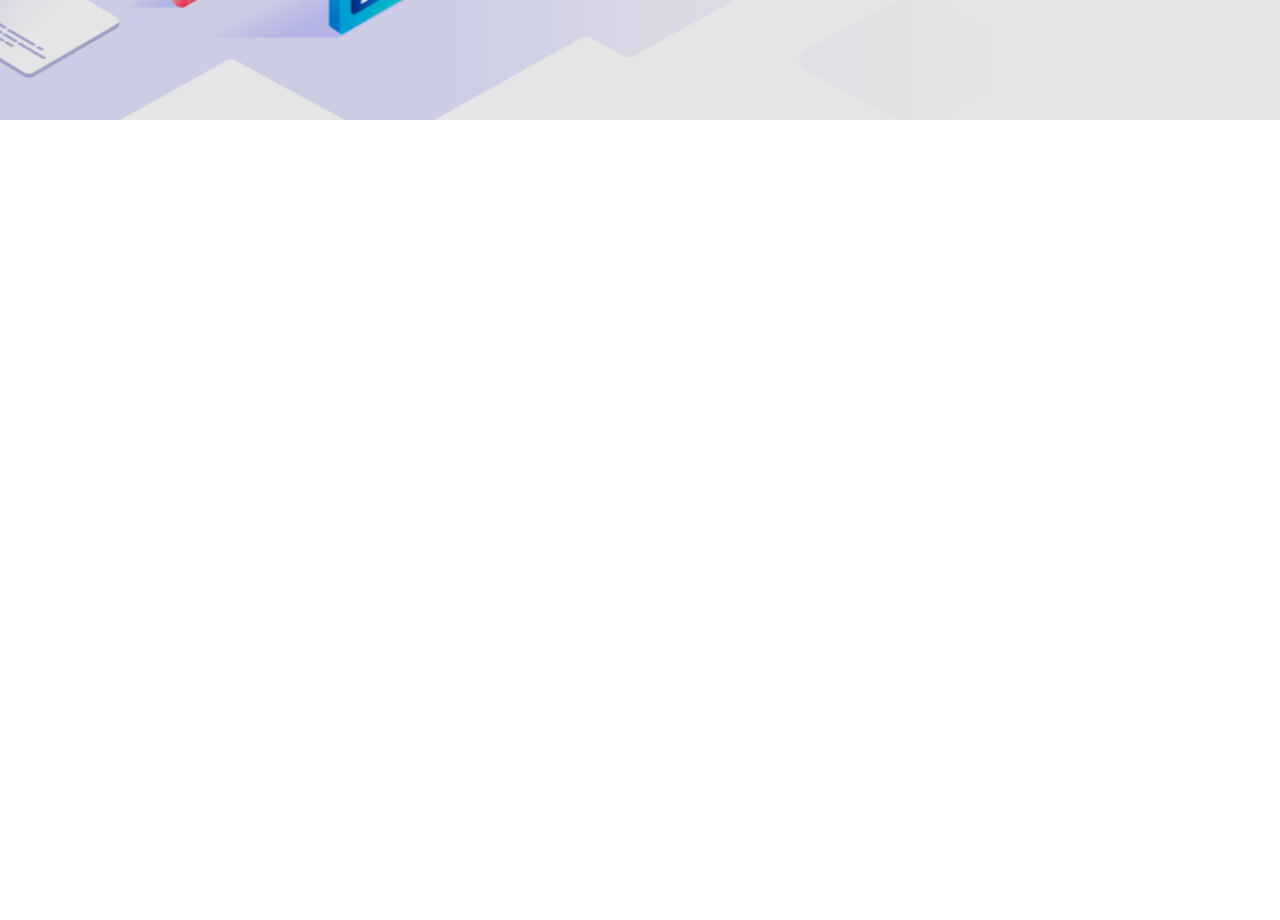
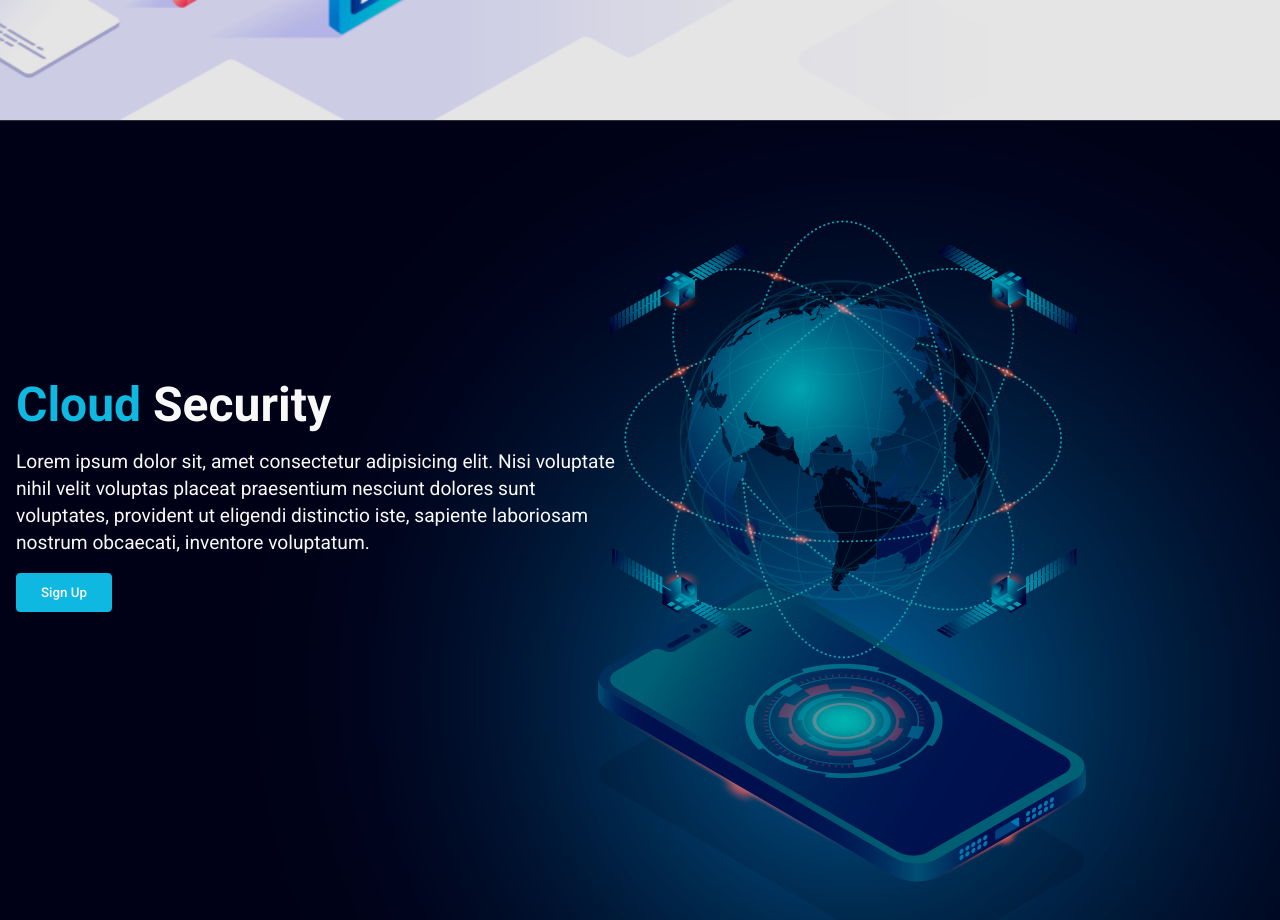
Before and after one commit to mittell/react-security-site, a React (Create React App) app: page / in a window 1280 px wide. Shown: the part 1480-2400 px from the top of the page. Before the commit the page ends 1600 px from the top, so only its background shows below. Built offline with nearby package versions, Linux system fonts and the light colour scheme.

Commit message:
feat: added Cloud component and styling

```diff
--- a/src/App.jsx
+++ b/src/App.jsx
@@ -1,4 +1,5 @@
 import React from 'react';
+import Cloud from './components/Cloud/Cloud';
 import Data from './components/Data/Data';
 import Hero from './components/Hero/Hero';
 import Navbar from './components/Navbar/Navbar';
@@ -9,6 +10,7 @@
 			<Navbar />
 			<Hero />
 			<Data />
+			<Cloud />
 		</>
 	);
 };
--- /dev/null
+++ b/src/components/Cloud/Cloud.jsx
@@ -0,0 +1,27 @@
+import React from 'react';
+import './CloudStyles.css';
+
+const Cloud = () => {
+	return (
+		<div className='cloud'>
+			<div className='container'>
+				<div className='content'>
+					<h2>
+						<span>Cloud</span> Security
+					</h2>
+					<p>
+						Lorem ipsum dolor sit, amet consectetur adipisicing elit. Nisi
+						voluptate nihil velit voluptas placeat praesentium nesciunt dolores
+						sunt voluptates, provident ut eligendi distinctio iste, sapiente
+						laboriosam nostrum obcaecati, inventore voluptatum.
+					</p>
+					<div>
+						<button>Sign Up</button>
+					</div>
+				</div>
+			</div>
+		</div>
+	);
+};
+
+export default Cloud;
--- /dev/null
+++ b/src/components/Cloud/CloudStyles.css
@@ -0,0 +1,43 @@
+.cloud {
+	width: 100%;
+	height: 100vh;
+	position: relative;
+	background: rgba(0, 0, 0, 0.3);
+}
+
+.cloud:before {
+	content: '';
+	position: absolute;
+	background: url('../../assets/cloud-bg.png') no-repeat center center/cover;
+	height: 100%;
+	width: 100%;
+	z-index: -1;
+}
+
+.cloud .content {
+	position: absolute;
+	left: 0;
+	top: 30%;
+	width: 50%;
+	padding: 1rem;
+}
+
+.cloud h2 {
+	color: #f8f8f8;
+}
+
+.cloud p {
+	color: #f8f8f8;
+	margin: 1rem 0;
+}
+
+.cloud button {
+	cursor: pointer;
+}
+
+@media screen and (max-width: 940px) {
+	.cloud .content {
+		left: 0;
+		width: 100%;
+	}
+}
```
